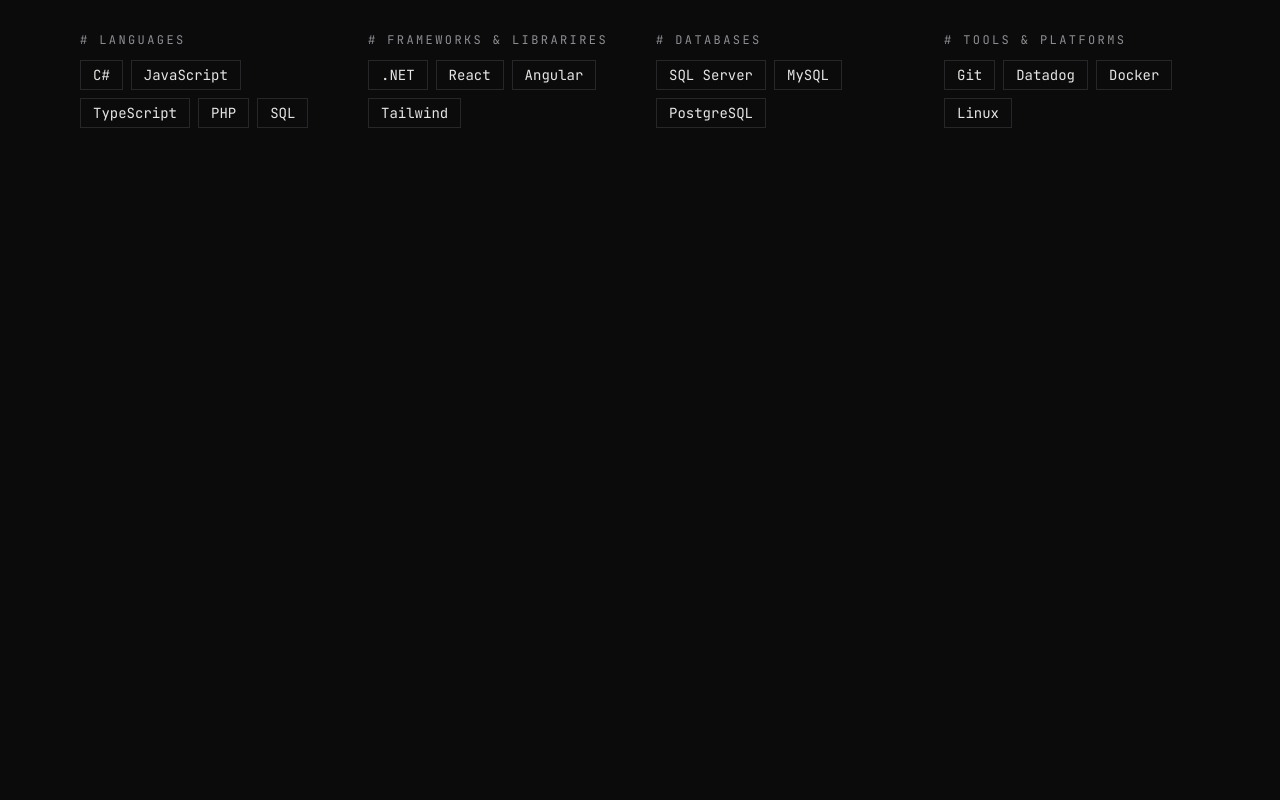
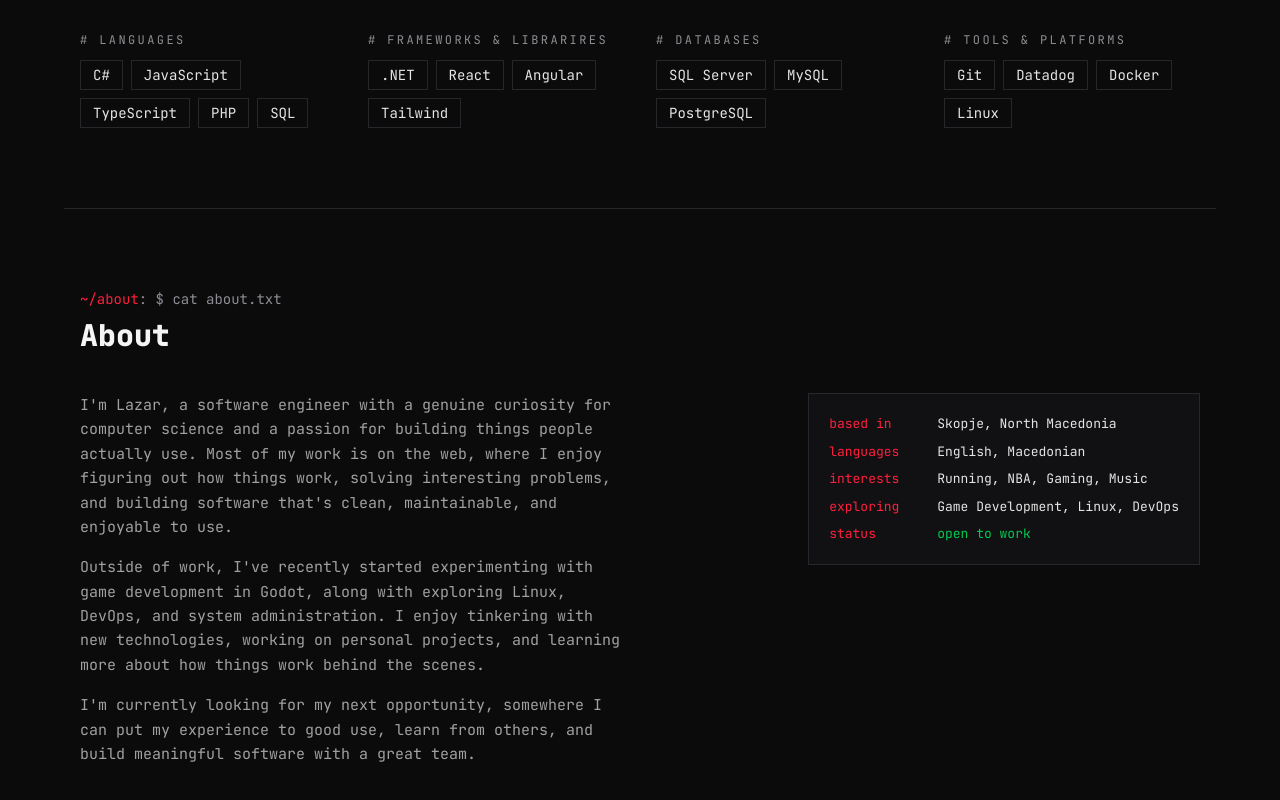
Before and after one commit to lazartrajkovski/portfolio, a React (Vite) app: page / in a window 1280 px wide. Shown: the part 2339-3139 px from the top of the page. Before the commit the page ends 2547 px from the top, so only its background shows below. Built offline with nearby package versions, Linux system fonts and the light colour scheme.

Commit message:
Add About component

```diff
--- a/src/App.tsx
+++ b/src/App.tsx
@@ -3,6 +3,7 @@
 import Experience from './components/Experience'
 import Projects from './components/Projects'
 import Skills from './components/Skills'
+import About from './components/About'
 
 function App() {
   return (
@@ -12,6 +13,7 @@
       <Experience />
       <Projects />
       <Skills />
+      <About />
     </>
   )
 }
--- /dev/null
+++ b/src/components/About.tsx
@@ -0,0 +1,60 @@
+function About() {
+  const details = [
+    { label: 'based in', value: 'Skopje, North Macedonia' },
+    { label: 'languages', value: 'English, Macedonian' },
+    { label: 'interests', value: 'Running, NBA, Gaming, Music' },
+    { label: 'exploring', value: 'Game Development, Linux, DevOps' },
+    { label: 'status', value: 'open to work', highlight: true },
+  ]
+  return (
+    <>
+      <section
+        id="about"
+        className="border-line mx-auto max-w-6xl border-t px-4 py-20"
+      >
+        <p className="text-muted mb-2 text-sm">
+          <span className="text-accent">~/about</span>: $ cat about.txt
+        </p>
+        <h2 className="mb-10 text-3xl font-extrabold text-neutral-100">
+          About
+        </h2>
+        <div className="grid items-start gap-10 md:grid-cols-[1.4fr_1fr]">
+          <div className="grid max-w-[60ch] gap-4 text-[15px] leading-relaxed text-neutral-400">
+            <p>
+              I'm Lazar, a software engineer with a genuine curiosity for
+              computer science and a passion for building things people actually
+              use. Most of my work is on the web, where I enjoy figuring out how
+              things work, solving interesting problems, and building software
+              that's clean, maintainable, and enjoyable to use.
+            </p>{' '}
+            <p>
+              Outside of work, I've recently started experimenting with game
+              development in Godot, along with exploring Linux, DevOps, and
+              system administration. I enjoy tinkering with new technologies,
+              working on personal projects, and learning more about how things
+              work behind the scenes.
+            </p>{' '}
+            <p>
+              {' '}
+              I'm currently looking for my next opportunity, somewhere I can put
+              my experience to good use, learn from others, and build meaningful
+              software with a great team.
+            </p>
+          </div>
+          <dl className="border-line grid content-start gap-2 justify-self-end border bg-[#111113] p-5 text-[13px]">
+            {details.map((detail) => (
+              <div key={detail.label} className="flex gap-3">
+                <dt className="text-accent w-24">{detail.label}</dt>
+                <dd className={detail.highlight ? 'text-green-500' : ''}>
+                  {detail.value}
+                </dd>
+              </div>
+            ))}
+          </dl>
+        </div>
+      </section>
+    </>
+  )
+}
+
+export default About
```
